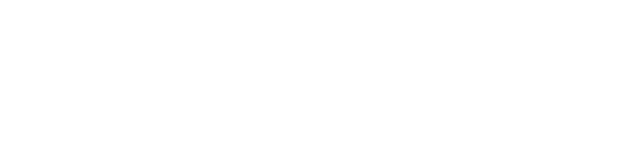
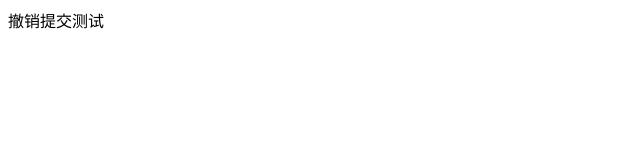
Before and after one commit to white4206/git-study, a website: page index.html in a window 1280 px wide. Shown: the whole page, without its empty margins (0-640 px from the left). Drawn offline with Linux system fonts and the light colour scheme.

Commit message:
refactor: 2

```diff
--- a/index.html
+++ b/index.html
@@ -6,6 +6,10 @@
     <title>Document</title>
   </head>
   <body>
-    <div class="root"></div>
+    <div class="root">
+
+      撤销提交测试
+
+    </div>
   </body>
 </html>
--- a/package.json
+++ b/package.json
@@ -1,7 +1,6 @@
 {
   "devDependencies": {
-    "cz-conventional-changelog": "^3.3.0",
-    "cz-customizable": "^7.4.0"
+    "cz-conventional-changelog": "^3.3.0"
   },
   "config": {
     "commitizen": {
```
